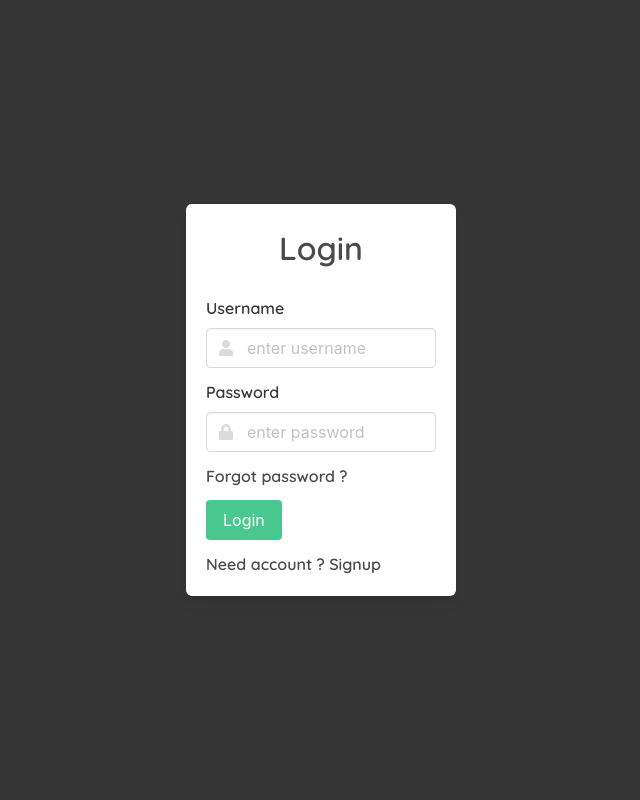
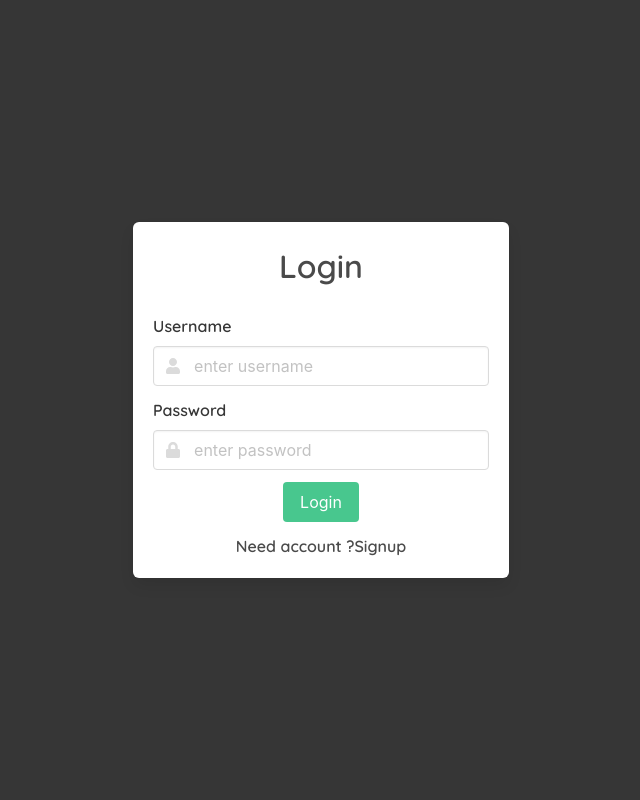
Before and after one commit to banvro/Simple-Auth-system-basic-ui-Django, a Django app: page /login/ in a window 1280 px wide. Shown: the part 56-856 px from the top of the page, without its empty margins (319-959 px from the left). Run offline with Django 3.2, Linux system fonts and the light colour scheme; some libraries are stand-ins or nearby versions.

Commit message:
fix login css

```diff
--- a/core/templates/login.html
+++ b/core/templates/login.html
@@ -18,7 +18,7 @@
     <nav class="navbar is-black" role="navigation" aria-label="main navigation">
       <div class="navbar-brand">
         <a class="navbar-item" href="{% url 'frontpage' %}">
-          <img src="https://source.unsplash.com/random/900×700/?user" width="30px" height="200px">
+          <img src="https://source.unsplash.com/random/900×700/?login" width="30px" height="200px">
         </a>
 
         <a role="button" class="navbar-burger burger" aria-label="menu" aria-expanded="false" data-target="navbarBasicExample">
@@ -65,7 +65,7 @@
         <div class="container">
           <div class="columns is-centered">
 
-            <div class="column is-5-tablet is-4-desktop is-3-widescreen">
+            <div class="column is-5-tablet is-4-desktop is-3-widescreen" style="    width:34%!important;">
               <form method="POST" action="." class="box">
                 {% csrf_token %}
 
@@ -91,16 +91,16 @@
                   </div>
                 </div>
 
-                <div class="field">
+                {% comment %} <div class="field">
                   <a href="{% url 'password_reset' %}">Forgot password ?</a>
-                </div>
+                </div> {% endcomment %}
 
-                <div class="field">
+                <div class="field" style="display: flex; justify-content: center;">
                   <button class="button is-success" type="submit">
                     Login
                   </button>
                 </div>
-                <div class="field">
+                <div class="field" style="display: flex; justify-content: center;">
                   Need account ? <a href="{% url 'signup' %}">Signup</a>
                 </div>
               </form>
```
